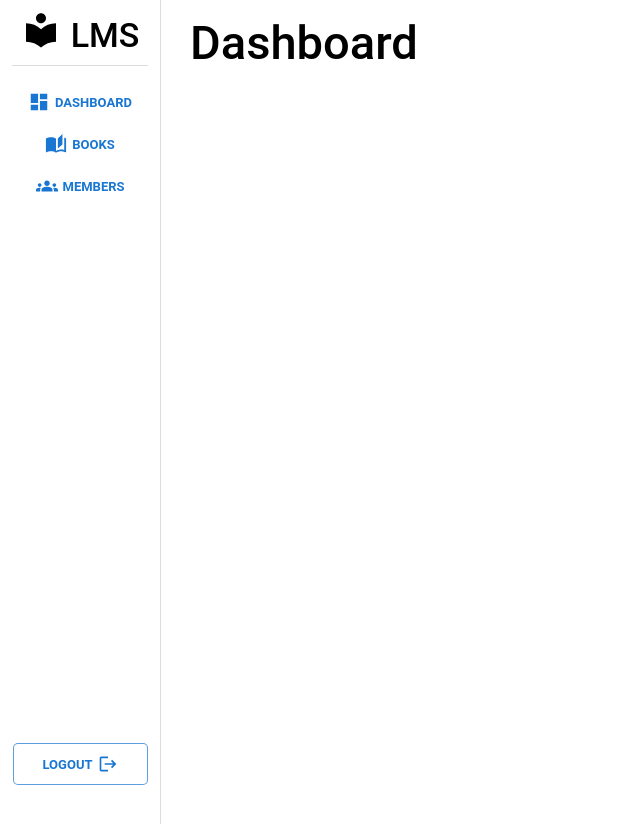
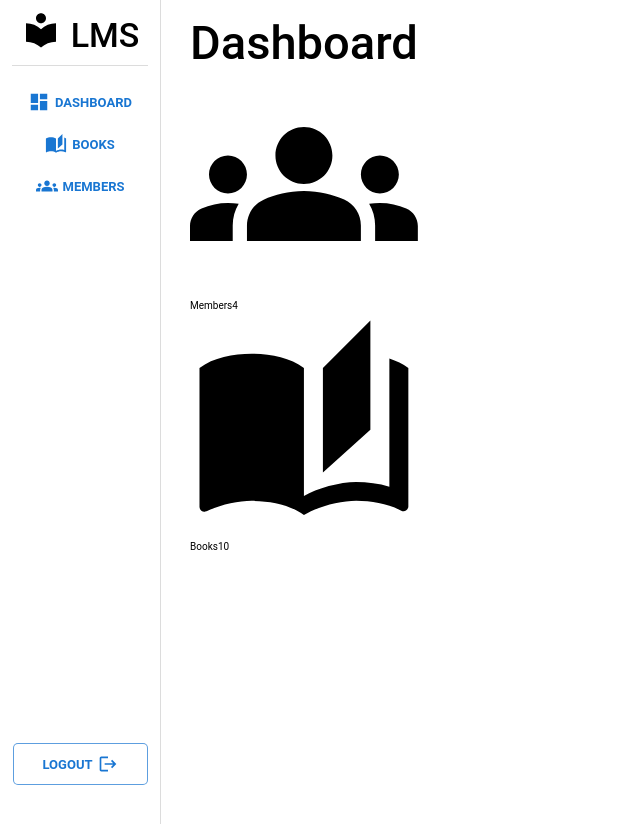
Before and after one commit to bernardkrehula/React-typescript-libmgmtsys, a React (Vite) app in the folder my-app/: page /DashBoard in a window 1280 px wide. Shown: the top 824 px of the page, without its empty margins (0-640 px from the left). Built offline with nearby package versions, Linux system fonts and the light colour scheme.

Commit message:
display modal

```diff
--- a/my-app/src/components/DashBoard/DashBoard.tsx
+++ b/my-app/src/components/DashBoard/DashBoard.tsx
@@ -1,17 +1,29 @@
 import './Dashboard.css'
+import Modal from './Modal';
 
 type DashBoardTypes = {
-    data: string[];
+    data: Object;
 }
 
 const Dashboard = ({data}: DashBoardTypes) => {
-    console.log(data)
+
+    const displayModals = () => {
+        return Object.values(data.defaultIconElements).reverse().map((icon, index) => {
+            const { name, svg, link } = icon;
+
+            const listsLength = data[name.toLowerCase()];
+
+            if(listsLength) return(
+                <Modal key={index} name={name} svg={svg} link={link} length={listsLength.length}/>
+            )
+        })
+    }
 
     return(
         <div className="dashboard">
            <h1>Dashboard</h1>
            <div className='options'>
-
+                {displayModals()}
            </div>
         </div>
     )
--- a/my-app/src/components/Dashboard/Modal.tsx
+++ b/my-app/src/components/Dashboard/Modal.tsx
@@ -1,4 +1,23 @@
+import parse from "html-react-parser";
 
-const Modal = () => {
+type ModalTypes = {
+    name: string;
+    svg: string;
+    link: string;
+    length: number;
+}
 
+const Modal = ({name, svg, link, length}: ModalTypes) => {
+
+    if(name === 'Dashboard') return null;
+
+    return(
+        <div className="modal">
+            {parse(svg)}
+            {name}
+            {length}
+        </div>
+    )
 }
+
+export default Modal;
```
